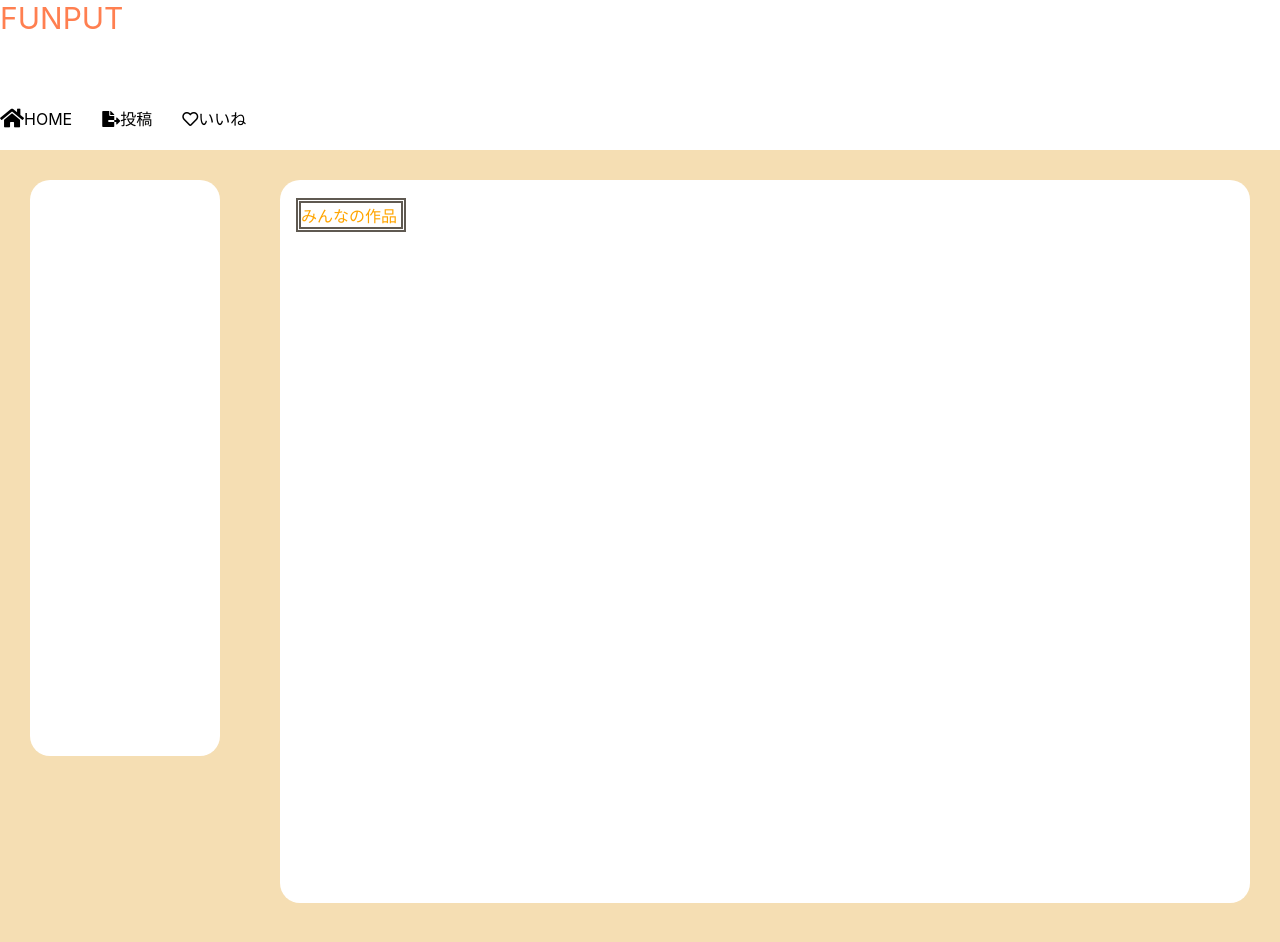
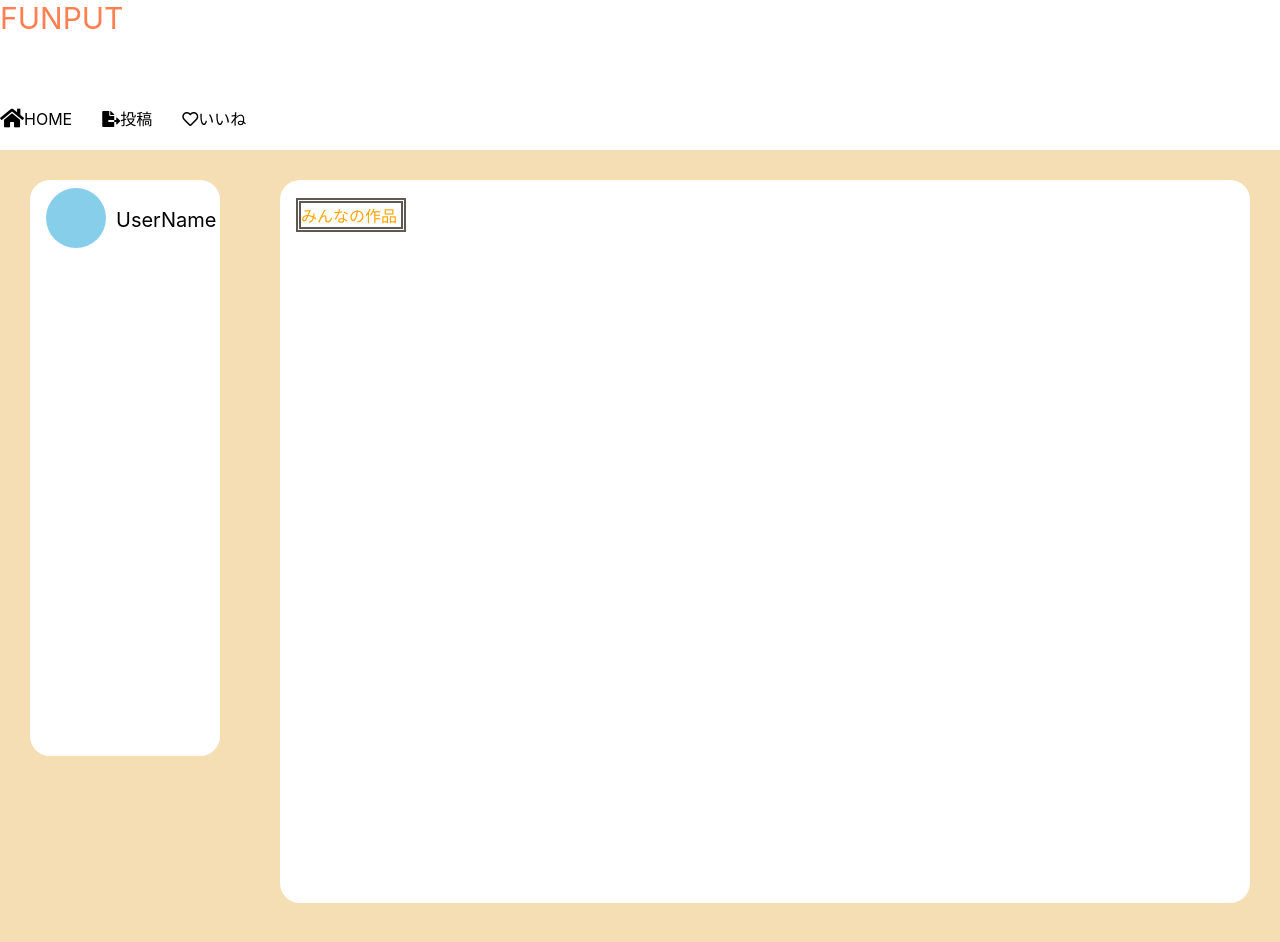
Before and after one commit to ICT-FUNney/team2-funput-Client, a React (Create React App) app: page /home in a window 1280 px wide. Shown: the top 942 px of the page. Built offline with nearby package versions, Linux system fonts and the light colour scheme; data requests are answered from the project's data file.

Commit message:
[add]profileアイコンを追加

```diff
--- a/src/components/Elements/Icon.jsx
+++ b/src/components/Elements/Icon.jsx
@@ -4,7 +4,9 @@ import '../../styles/Elements/Icon.css'
 const Icon = () => {
     return (
         <div>
-            <div className='IconArea'>Icon</div>
+            <div className='IconArea'>
+                <span className='UserText'>UserName</span>
+            </div>
         </div>
     )
 }
--- a/src/components/Pages/Home.jsx
+++ b/src/components/Pages/Home.jsx
@@ -7,8 +7,8 @@ const Home = () => {
         <div id='main'>
             <div id='homeContainer'>
                 <div id='profileArea'>
-                    <profile/>
-                    </div>
+                    <Profile />
+                </div>
                 <div id='workArea'><p>みんなの作品</p></div>
             </div>
         </div>
--- a/src/styles/Elements/Icon.css
+++ b/src/styles/Elements/Icon.css
@@ -1,6 +1,13 @@
 .IconArea {
-  width: 50px;
-  height: 50px;
+  width: 60px;
+  height: 60px;
   border-radius: 50%;
   background: skyblue;
 }
+
+.UserText {
+  position: relative;
+  margin-left: 70px;
+  top: 20px;
+  font-size: 20px;
+}
--- a/src/styles/Pages/Post.css
+++ b/src/styles/Pages/Post.css
@@ -15,10 +15,6 @@
   border-radius: 20px;
 }
 
-#postArea i{
-
-}
-
 #profileArea {
   grid-area: profileArea;
   background: white;
```
